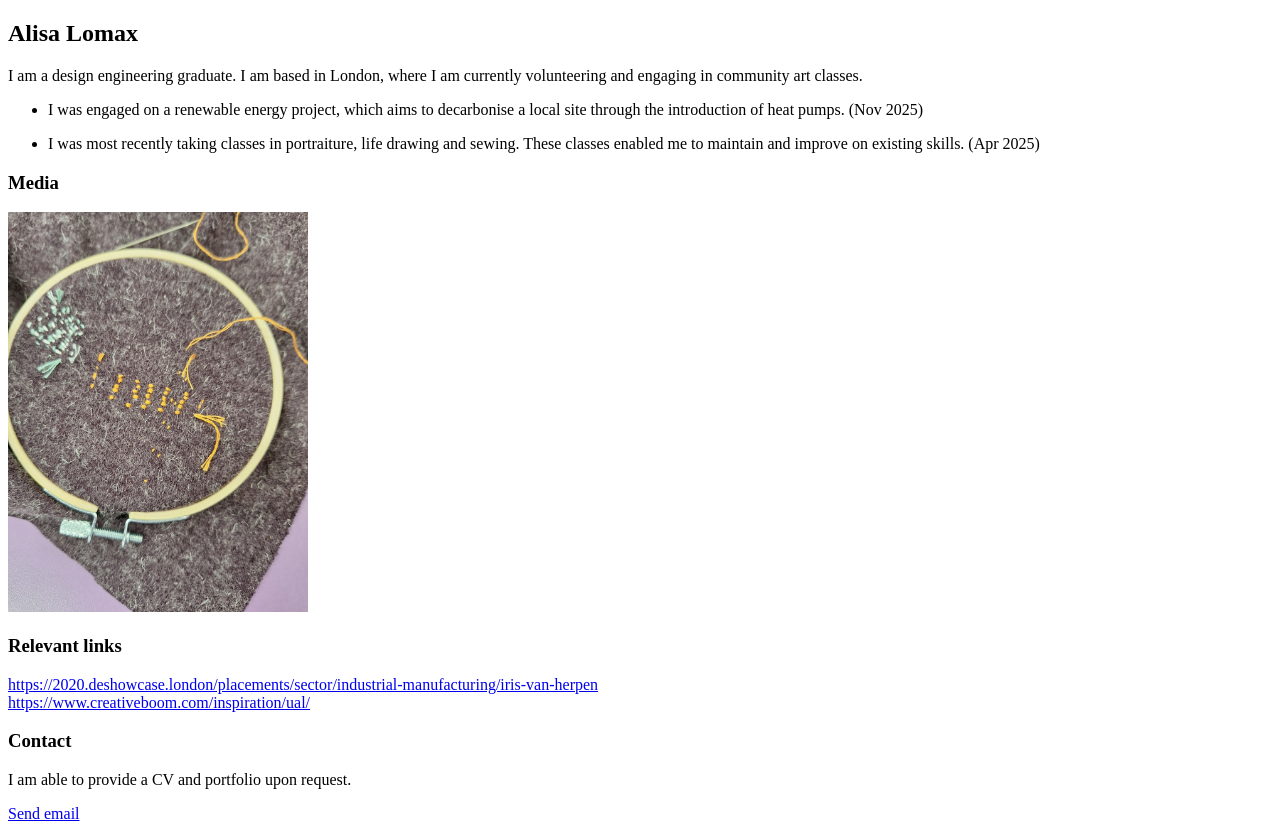
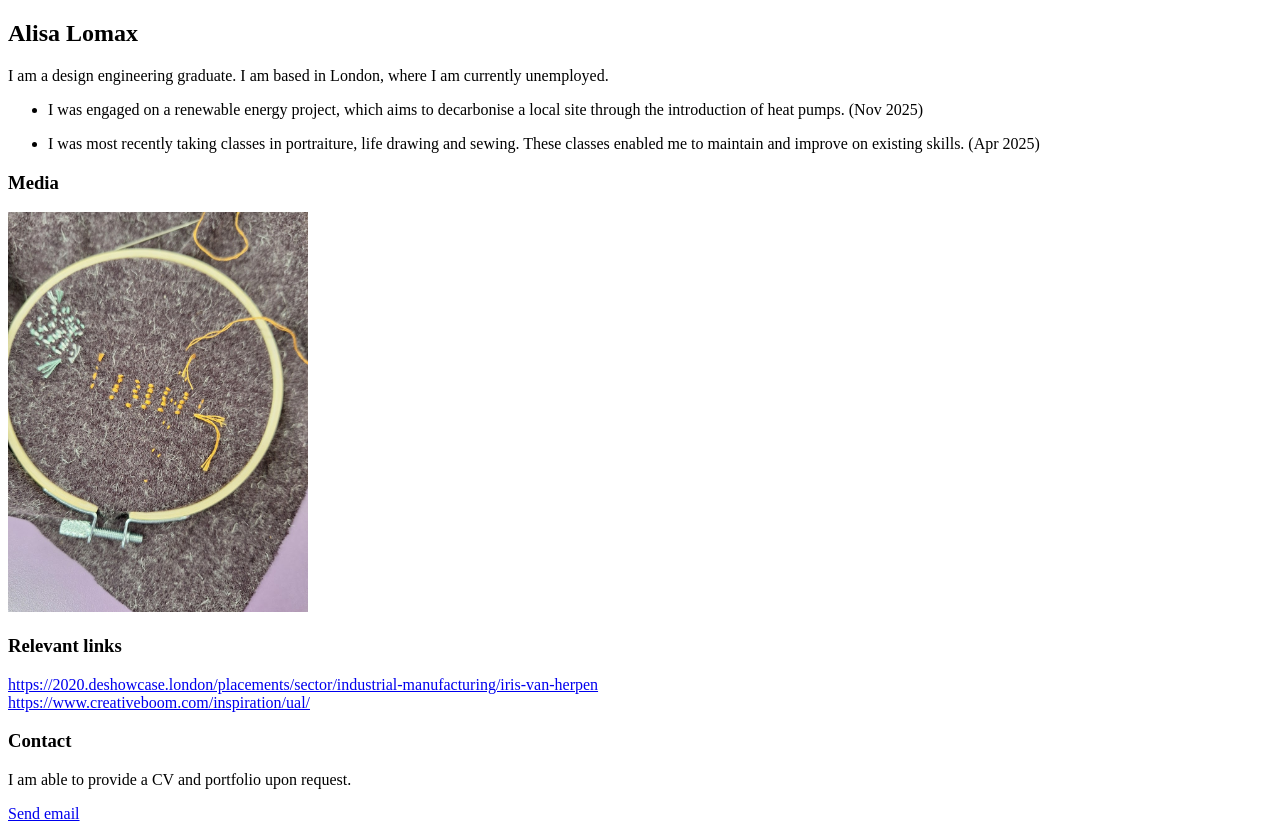
Before and after one commit to AlisaLomax/webpage, a plain HTML site: page index.html in a window 1280 px wide. Drawn offline with Linux system fonts and the light colour scheme.

Commit message:
Update index.html

```diff
--- a/index.html
+++ b/index.html
@@ -6,7 +6,7 @@
 	<body>
 		<h2>Alisa Lomax</h2>
 		<div id="About">
-			<p>I am a design engineering graduate. I am based in London, where I am currently volunteering and engaging in community art classes.</p>
+			<p>I am a design engineering graduate. I am based in London, where I am currently unemployed.</p>
 		<ul>
 			<li>I was engaged on a renewable energy project, which aims to decarbonise a local site through the introduction of heat pumps. (Nov 2025)</li>
 		</ul>
```
